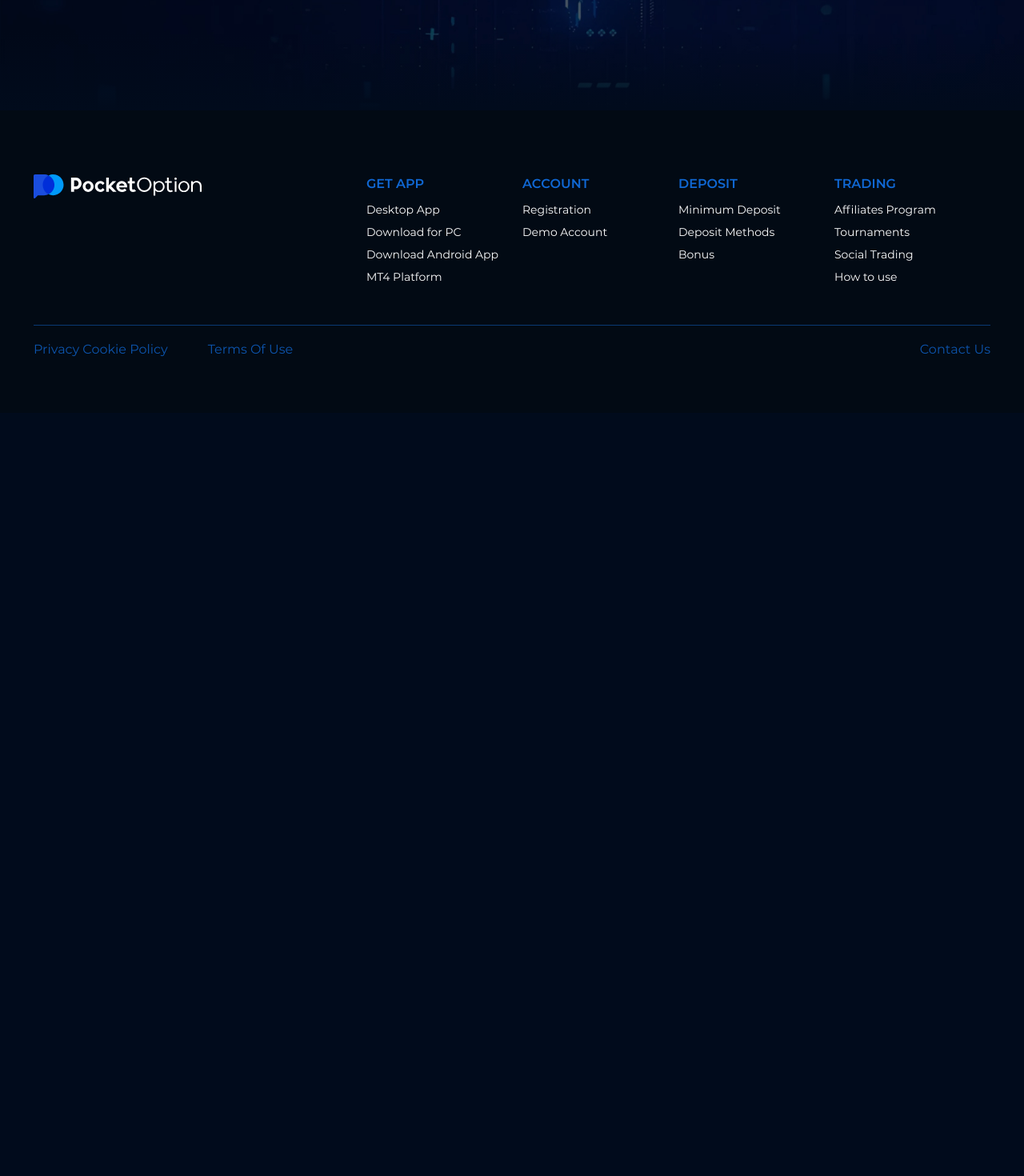
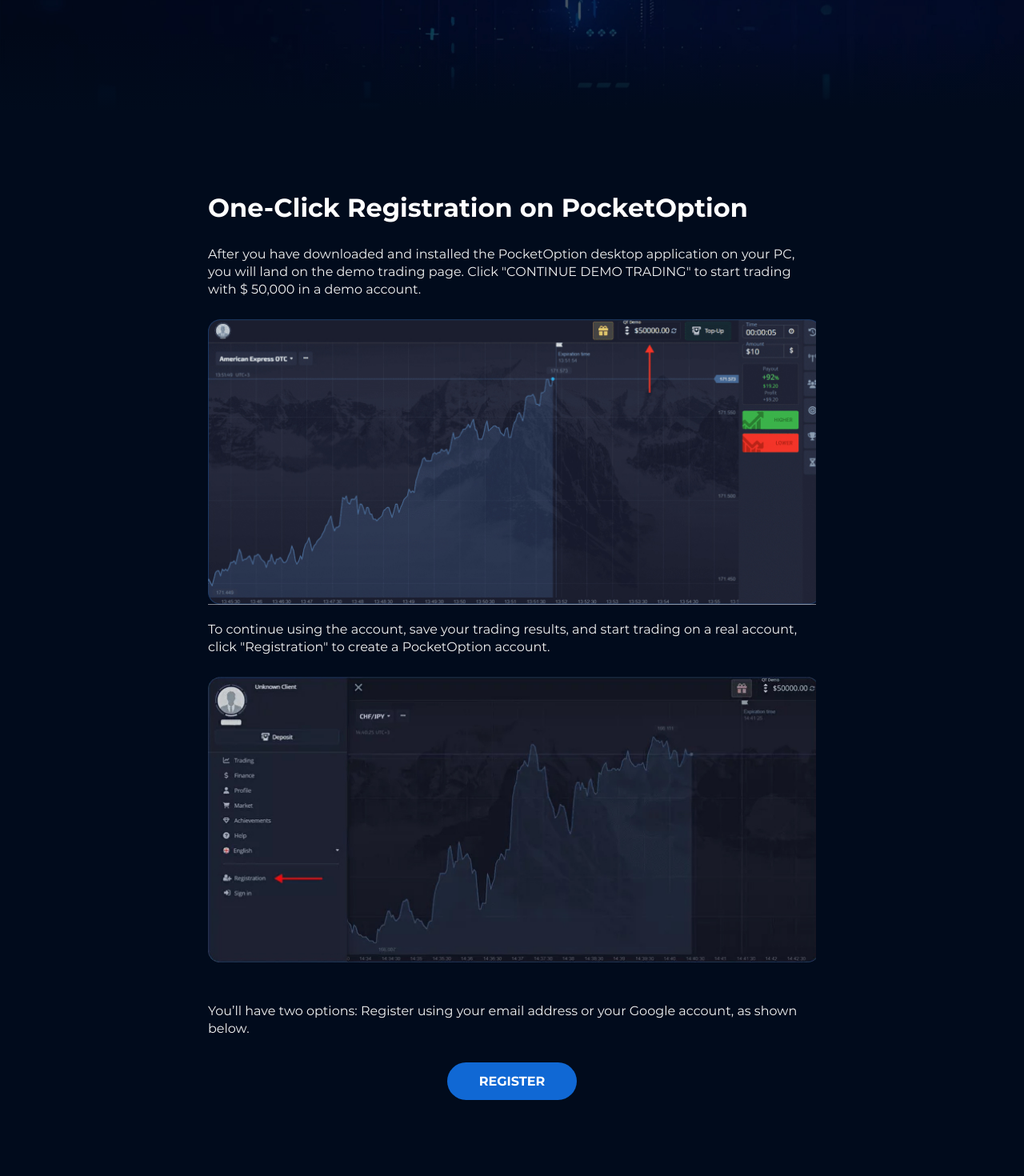
Before and after one commit to evgeniyapavlova/pocket-option, a SvelteKit app: page /desktop-app in a window 1280 px wide. Shown: the part 400-1870 px from the top of the page at 80% size. Before the commit the page ends 916 px from the top, so only its background shows below. Built offline with nearby package versions, Linux system fonts and the light colour scheme.

Commit message:
Add desktop app page

```diff
--- a/src/components/desktop-app-page/DA_Section1Intro.svelte
+++ b/src/components/desktop-app-page/DA_Section1Intro.svelte
@@ -23,4 +23,9 @@
 		background-image: url('/images/desktop-app-page/intro-bgr.jpg');
 		position: relative;
 	}
+	@media screen and (max-width: 640px) {
+		section {
+			padding-bottom: 100px;
+		}
+	}
 </style>
--- /dev/null
+++ b/src/components/desktop-app-page/DA_Section2Content.svelte
@@ -0,0 +1,56 @@
+<script>
+	import Button from '../common/Button.svelte';
+	import ImageWrap from '../common/ImageWrap.svelte';
+	import REG_Section4GoogleAccount from '../registration-page/REG_Section4GoogleAccount.svelte';
+</script>
+
+<section>
+	<div class="content">
+		<h2>One-Click Registration on PocketOption</h2>
+		<div class="text">
+			After you have downloaded and installed the PocketOption desktop application on your PC, you
+			will land on the demo trading page. Click "CONTINUE DEMO TRADING" to start trading with
+			$&nbsp;50,000 in a demo&nbsp;account.
+		</div>
+		<div class="image-wrap-1">
+			<ImageWrap imageIdx="3" imageH={355} />
+		</div>
+		<div class="text" style="margin-top: 20px;">
+			To continue using the account, save your trading results, and start trading on a real account,
+			click "Registration" to create a PocketOption account.
+		</div>
+		<div class="image-wrap-1">
+			<ImageWrap imageIdx="4" imageH={355} />
+		</div>
+		<div class="text text-bottom">
+			You’ll have two options: Register using your email address or your Google account, as shown
+			below.
+		</div>
+		<div class="btn-wrap"><Button>Register</Button></div>
+	</div>
+</section>
+<REG_Section4GoogleAccount />
+
+<style>
+	.btn-wrap {
+		text-align: center;
+		max-width: 760px;
+	}
+	.content {
+		padding-top: 100px;
+	}
+	.text-bottom {
+		margin-top: 50px;
+		margin-bottom: 30px;
+	}
+	@media screen and (min-width: 1201px) {
+		.content {
+			max-width: 844px;
+		}
+	}
+	@media screen and (max-width: 640px) {
+		.content {
+			padding-top: 60px;
+		}
+	}
+</style>
--- a/src/components/desktop-app-page/DesktopAppPage.svelte
+++ b/src/components/desktop-app-page/DesktopAppPage.svelte
@@ -1,5 +1,9 @@
 <script>
 	import DaSection1Intro from './DA_Section1Intro.svelte';
+	import Section7SpecialOffer from '../main-page/Section7SpecialOffer.svelte';
+	import DaSection2Content from './DA_Section2Content.svelte';
 </script>
 
 <DaSection1Intro />
+<DaSection2Content />
+<Section7SpecialOffer />
```
